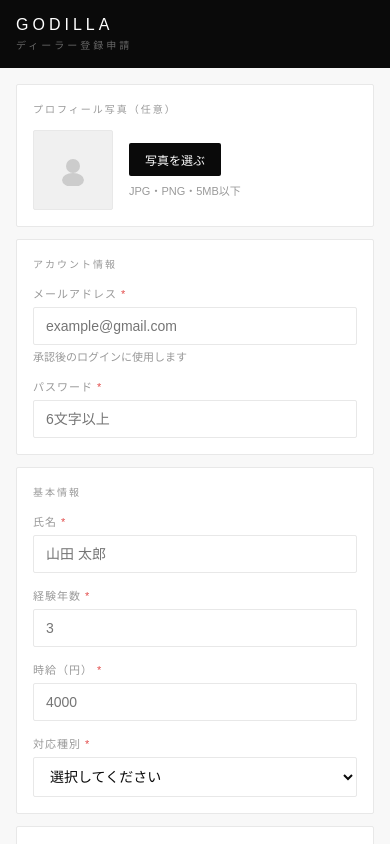
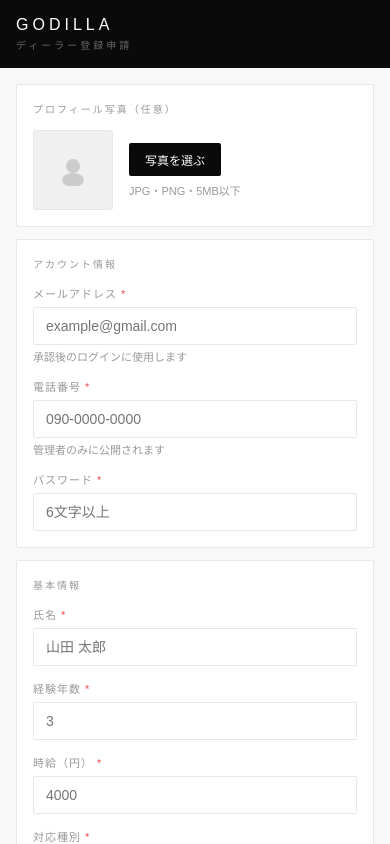
Before and after one commit to yamada715/godera, a Next.js app: page /apply in a window 390 px wide. Shown: the top 844 px of the page. Built offline with nearby package versions, Linux system fonts and the light colour scheme; no server answers; the database is empty.

Commit message:
add phone number to apply form and admin

```diff
--- a/app/admin/page.tsx
+++ b/app/admin/page.tsx
@@ -13,7 +13,7 @@ type Application = {
   hourly_rate: number; bio: string; tags: string[];
   status: string; is_active: boolean;
   photo_url?: string; photo_visible: boolean;
-  email?: string; created_at: string;
+  email?: string; phone?: string; created_at: string;
 };
 
 type Request = {
--- a/app/apply/page.tsx
+++ b/app/apply/page.tsx
@@ -7,6 +7,7 @@ import { supabase, GAME_TYPES, type GameType } from "@/lib/supabase";
 export default function ApplyPage() {
   const [name, setName]             = useState("");
   const [email, setEmail]           = useState("");
+  const [phone, setPhone]           = useState("");
   const [password, setPassword]     = useState("");
   const [exp, setExp]               = useState("");
   const [games, setGames]           = useState<GameType[]>([]);
@@ -54,6 +55,7 @@ export default function ApplyPage() {
     if (!name)              e.name     = "名前を入力してください";
     if (!email)             e.email    = "メールアドレスを入力してください";
     if (email && !/^[^\s@]+@[^\s@]+\.[^\s@]+$/.test(email)) e.email = "正しいメールアドレスを入力してください";
+    if (!phone)             e.phone    = "電話番号を入力してください";
     if (!password)          e.password = "パスワードを入力してください";
     if (password.length < 6) e.password = "パスワードは6文字以上にしてください";
     if (!exp)               e.exp      = "経験年数を入力してください";
@@ -89,7 +91,7 @@ export default function ApplyPage() {
     }
 
     const { error } = await supabase.from("dealer_applications").insert({
-      name, email, password_hash: password,
+      name, email, phone, password_hash: password,
       experience_years: parseInt(exp),
       game_types: games, areas, venue_type: venue,
       hourly_rate: parseInt(rate), bio, tags,
@@ -164,6 +166,12 @@ export default function ApplyPage() {
             <input type="email" placeholder="example@gmail.com" value={email} onChange={(e) => { setEmail(e.target.value); setErrors((p) => ({ ...p, email: "" })); }} style={inputStyle} />
             <p style={{ fontSize: 11, color: "#999", marginTop: 3 }}>承認後のログインに使用します</p>
             {errors.email && <p style={errStyle}>{errors.email}</p>}
+          </div>
+          <div style={{ marginBottom: 14 }}>
+            <label style={labelStyle}>電話番号 <span style={{ color: "#E24B4A" }}>*</span></label>
+            <input type="tel" placeholder="090-0000-0000" value={phone} onChange={(e) => { setPhone(e.target.value); setErrors((p) => ({ ...p, phone: "" })); }} style={inputStyle} />
+            <p style={{ fontSize: 11, color: "#999", marginTop: 3 }}>管理者のみに公開されます</p>
+            {errors.phone && <p style={errStyle}>{errors.phone}</p>}
           </div>
           <div>
             <label style={labelStyle}>パスワード <span style={{ color: "#E24B4A" }}>*</span></label>
```
